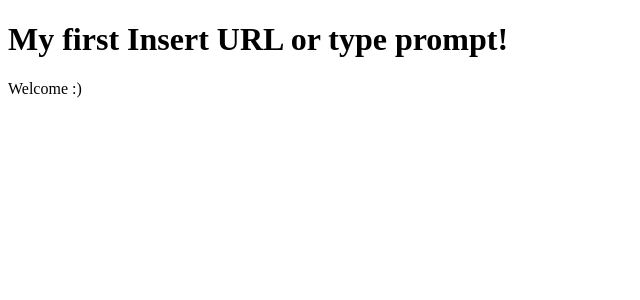
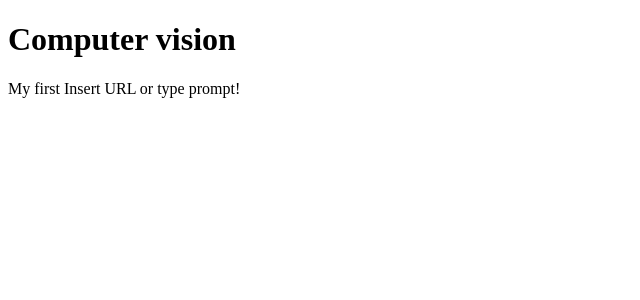
Before and after one commit to Arely-salazar/analyze-and-generate-images-with-Azure-AI, a React (Create React App) app: page / in a window 1280 px wide. Shown: the top 300 px of the page, without its empty margins (0-640 px from the left). Built offline with nearby package versions, Linux system fonts and the light colour scheme; the HTML template or start-up script is replaced by a standard one.

Commit message:
Título de la Página

```diff
--- a/src/App.js
+++ b/src/App.js
@@ -3,9 +3,9 @@ import React from 'react';
 function App() {
   //tirulo de la pagina
   return (
-    <div className="Computer vision">
-      <h1>My first Insert URL or type prompt!</h1>
-      <p>Welcome :)</p>
+    <div className="miApp">
+      <h1>Computer vision</h1>
+      <p>My first Insert URL or type prompt!</p>
     </div>
   );
 }
```
